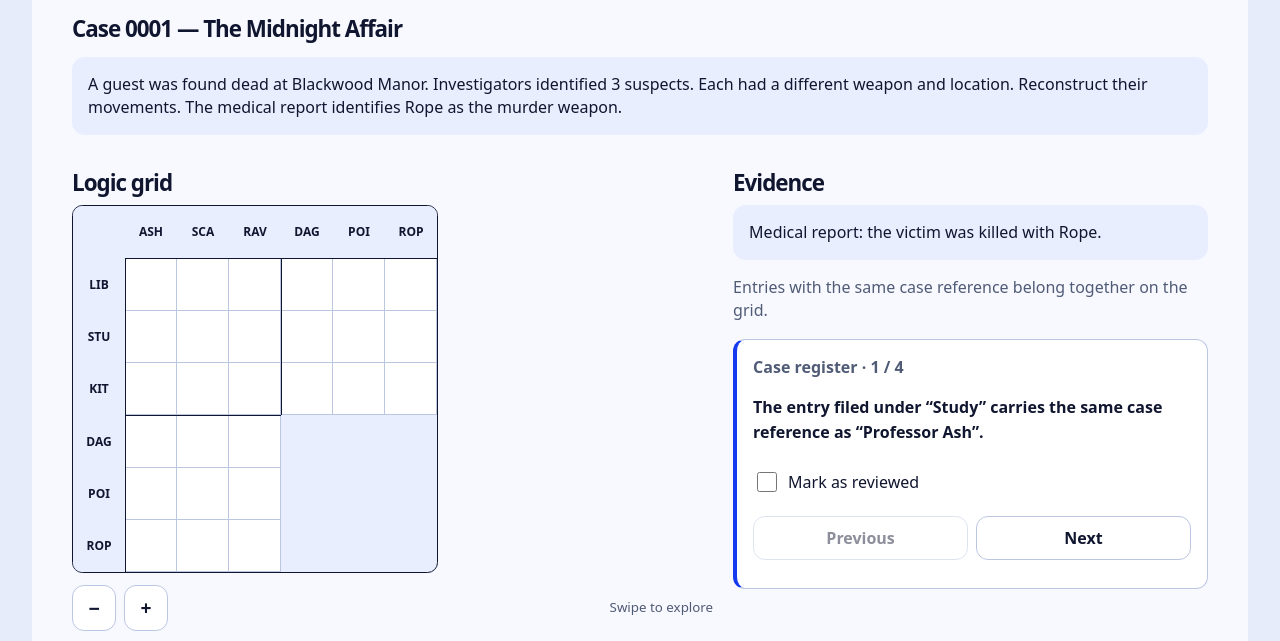
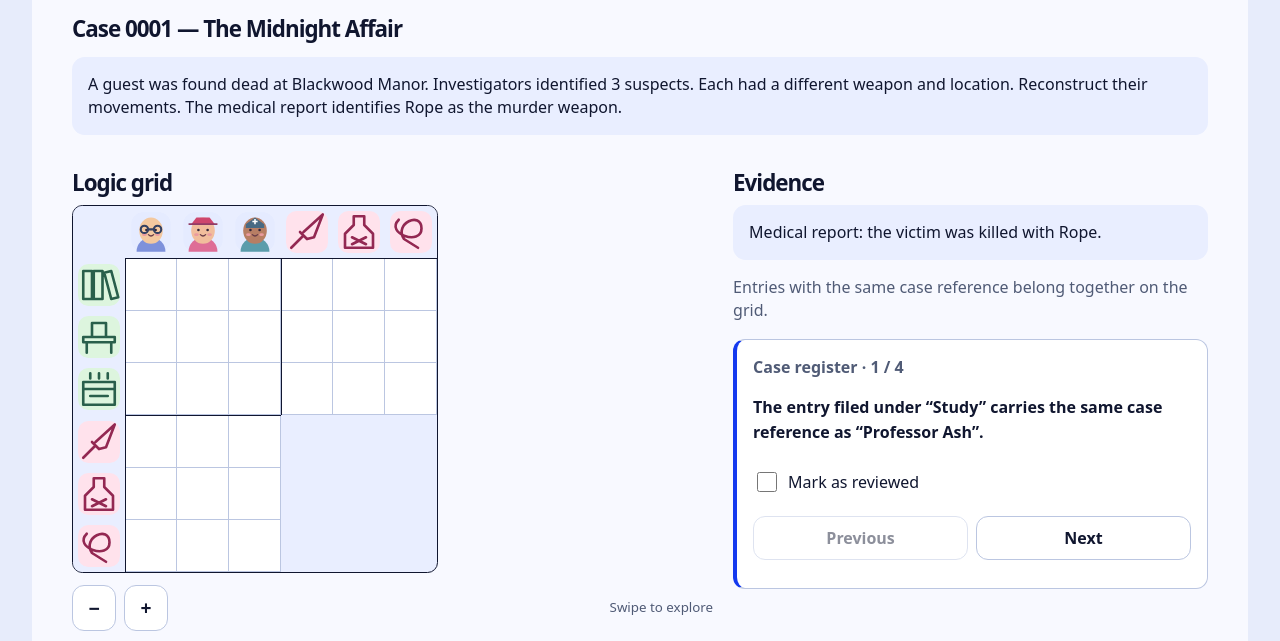
Before and after one commit to noramumiizdihar/mystery-grid, a plain HTML site: page index.html in a window 1280 px wide. Both pictures are taken after a click on the button "Continue". Shown: the part 138-779 px from the top of the page. Drawn offline with Linux system fonts and the light colour scheme.

Commit message:
Illustrate puzzle entities with matching pastel stickers

```diff
--- a/arcade.css
+++ b/arcade.css
@@ -294,3 +294,11 @@ textarea { width: 100%; min-height: min(20rem, 45dvh); resize: vertical; }
 }
 #decode { background: var(--lime); }
 .evidence-card button:disabled { opacity: .48; cursor: default; }
+
+#roster summary .sticker {
+  width: 1.85rem;
+  height: 1.85rem;
+  margin-inline: .25rem .5rem;
+  vertical-align: middle;
+}
+.triangle .sticker { padding: 2px; }
--- a/game-v4.js
+++ b/game-v4.js
@@ -40,14 +40,31 @@ const dossierDescriptions = [
 function renderGridLabel(cell, category, index) {
   const name = label(category, index);
   cell.title = name;
-  if (!$('evidence-text')) {
-    cell.innerHTML = icon(name);
-    return;
+  cell.innerHTML = $('evidence-text') ? sticker(name) : icon(name);
+}
+
+function sticker(name) {
+  const portrait = names.indexOf(name);
+  if (portrait !== -1) {
+    const accessories = [
+      '<g fill="none" stroke="#334062" stroke-width="1.6"><circle cx="11" cy="14" r="2.8"/><circle cx="21" cy="14" r="2.8"/><path d="M14 14h4"/></g>',
+      '<path d="M7 10h18L21 5H11z" fill="#ce466d"/><path d="M5 10h22" stroke="#913c66" stroke-width="1.5"/>',
+      '<path d="M9 10l7-5 7 5v3H9z" fill="#486a83"/><path d="M16 6v4m-2-2h4" stroke="white" stroke-width="1.2"/>',
+      '<path d="M7 10h18l-2-5H9z" fill="#3e548e"/><path d="M9 10h13" stroke="#efc772" stroke-width="2"/>',
+      '<path d="M8 10q3-7 10-5l5 5" fill="#90669f"/><circle cx="22" cy="9" r="2.5" fill="#f2ccef"/>',
+      '<path d="M8 11h16l-3-7H11z" fill="#34415f"/><path d="M6 11h20" stroke="#34415f" stroke-width="1.5"/>'
+    ];
+    const skin = ['#f3c89f','#f1bd9c','#b77e64','#deb28e','#f5c7b0','#9c6756'][portrait];
+    const jacket = ['#7e91db','#de6d96','#5a9cab','#6d84bc','#ad80bc','#677695'][portrait];
+    return `<svg class="item sticker" viewBox="0 0 32 32" role="img" aria-label="${name}"><title>${name}</title><rect x="1" y="1" width="30" height="30" rx="9" fill="#e5ebff"/><path d="M5 31a11 11 0 0 1 22 0" fill="${jacket}"/><ellipse cx="16" cy="15" rx="9" ry="10" fill="${skin}"/><circle cx="12.5" cy="14.5" r="1" fill="#32263c"/><circle cx="19.5" cy="14.5" r="1" fill="#32263c"/><ellipse cx="11" cy="18" rx="1.8" ry="1" fill="#ea9a9f"/><ellipse cx="21" cy="18" rx="1.8" ry="1" fill="#ea9a9f"/><path d="M14 18q2 2 4 0" fill="none" stroke="#683c48" stroke-linecap="round"/>${accessories[portrait]}</svg>`;
   }
-  const abbreviation = name.split(' ').at(-1).slice(0, 3);
-  cell.textContent = abbreviation;
-  cell.classList.add('grid-label');
-  cell.setAttribute('aria-label', name);
+
+  const category = cats.findIndex(group => group.slice(1).includes(name));
+  const palette = [['#ffe2ec','#932852'], ['#ddf5de','#295f4b'], ['#f0e6ff','#674492'], ['#daedff','#285b90'], ['#fff0ce','#835523']];
+  const [background, foreground] = palette[category];
+  return lineIcon(name).replace('class="item"', 'class="item sticker"')
+    .replace('stroke="currentColor"', `stroke="${foreground}"`)
+    .replace('<path d=', `<rect width="24" height="24" rx="6" fill="${background}" stroke="none"/><path d=`);
 }
 
 function showEvidence(index) {
@@ -66,7 +83,9 @@ function renderDossiers() {
     for (const [index, name] of items(category).entries()) {
       const card = document.createElement('details');
       const title = document.createElement('summary');
-      title.textContent = name;
+      title.innerHTML = sticker(name);
+      title.firstElementChild.setAttribute('aria-hidden','true');
+      title.append(document.createTextNode(name));
       card.append(title);
       const description = dossierDescriptions[category]?.[index];
       if (description) {
--- a/index.html
+++ b/index.html
@@ -1,4 +1,4 @@
-<!doctype html><html lang="en"><head><meta charset="utf-8"><meta name="viewport" content="width=device-width,initial-scale=1, viewport-fit=cover"><meta name="theme-color" content="#f8f9ff"><link rel="manifest" href="manifest.json"><title>Mystery Grid</title><link rel="stylesheet" href="arcade.css?v=4"></head><body><main>
+<!doctype html><html lang="en"><head><meta charset="utf-8"><meta name="viewport" content="width=device-width,initial-scale=1, viewport-fit=cover"><meta name="theme-color" content="#f8f9ff"><link rel="manifest" href="manifest.json"><title>Mystery Grid</title><link rel="stylesheet" href="arcade.css?v=5"></head><body><main>
 <section id="home" class="screen home">
   <div class="wordmark"><span class="brand-mark" aria-hidden="true"></span>Mystery Grid</div>
   <div class="home-hero">
@@ -56,4 +56,4 @@
     <button id="next">Next case →</button>
   </section>
 </section>
-<section id="settings" class="screen" hidden><header><button data-go="home" aria-label="Back">←</button><h2>Settings</h2></header><label><input type="checkbox" id="auto"> Auto-elimination</label><p><button id="install" hidden>Install app</button></p></section><section id="stats" class="screen" hidden><header><button data-go="home" aria-label="Back">←</button><h2>Statistics</h2></header><div id="statBody"></div></section></main><script src="puzzles-v3.js"></script><script src="game-v4.js?v=4"></script></body></html>
+<section id="settings" class="screen" hidden><header><button data-go="home" aria-label="Back">←</button><h2>Settings</h2></header><label><input type="checkbox" id="auto"> Auto-elimination</label><p><button id="install" hidden>Install app</button></p></section><section id="stats" class="screen" hidden><header><button data-go="home" aria-label="Back">←</button><h2>Statistics</h2></header><div id="statBody"></div></section></main><script src="puzzles-v3.js"></script><script src="game-v4.js?v=5"></script></body></html>
--- a/sw.js
+++ b/sw.js
@@ -1 +1 @@
-const CACHE='mystery-grid-v4-arcade4';self.addEventListener('install',e=>e.waitUntil(caches.open(CACHE).then(c=>c.addAll(['./','./index.html','./puzzles-v3.js','./game-v4.js','./cozy.css','./arcade.css?v=4','./game-v4.js?v=4','./manifest.json','./icon-192.png','./icon-512.png'])).then(()=>self.skipWaiting())));self.addEventListener('activate',e=>e.waitUntil(caches.keys().then(keys=>Promise.all(keys.filter(k=>k.startsWith('mystery-grid-')&&k!==CACHE).map(k=>caches.delete(k)))).then(()=>self.clients.claim())));self.addEventListener('fetch',e=>{if(e.request.method!=='GET'||new URL(e.request.url).origin!==self.location.origin)return;if(e.request.mode==='navigate'){e.respondWith(fetch(e.request).then(r=>{if(r.ok && ['./','./index.html'].some(path=>new URL(path,self.registration.scope).pathname===new URL(e.request.url).pathname)){let copy=r.clone();e.waitUntil(caches.open(CACHE).then(c=>c.put('./index.html',copy)))}return r}).catch(()=>caches.match('./index.html')))}else e.respondWith(caches.match(e.request).then(r=>r||fetch(e.request)))})
+const CACHE='mystery-grid-v4-arcade5';self.addEventListener('install',e=>e.waitUntil(caches.open(CACHE).then(c=>c.addAll(['./','./index.html','./puzzles-v3.js','./game-v4.js','./cozy.css','./arcade.css?v=5','./game-v4.js?v=5','./manifest.json','./icon-192.png','./icon-512.png'])).then(()=>self.skipWaiting())));self.addEventListener('activate',e=>e.waitUntil(caches.keys().then(keys=>Promise.all(keys.filter(k=>k.startsWith('mystery-grid-')&&k!==CACHE).map(k=>caches.delete(k)))).then(()=>self.clients.claim())));self.addEventListener('fetch',e=>{if(e.request.method!=='GET'||new URL(e.request.url).origin!==self.location.origin)return;if(e.request.mode==='navigate'){e.respondWith(fetch(e.request).then(r=>{if(r.ok && ['./','./index.html'].some(path=>new URL(path,self.registration.scope).pathname===new URL(e.request.url).pathname)){let copy=r.clone();e.waitUntil(caches.open(CACHE).then(c=>c.put('./index.html',copy)))}return r}).catch(()=>caches.match('./index.html')))}else e.respondWith(caches.match(e.request).then(r=>r||fetch(e.request)))})
```
